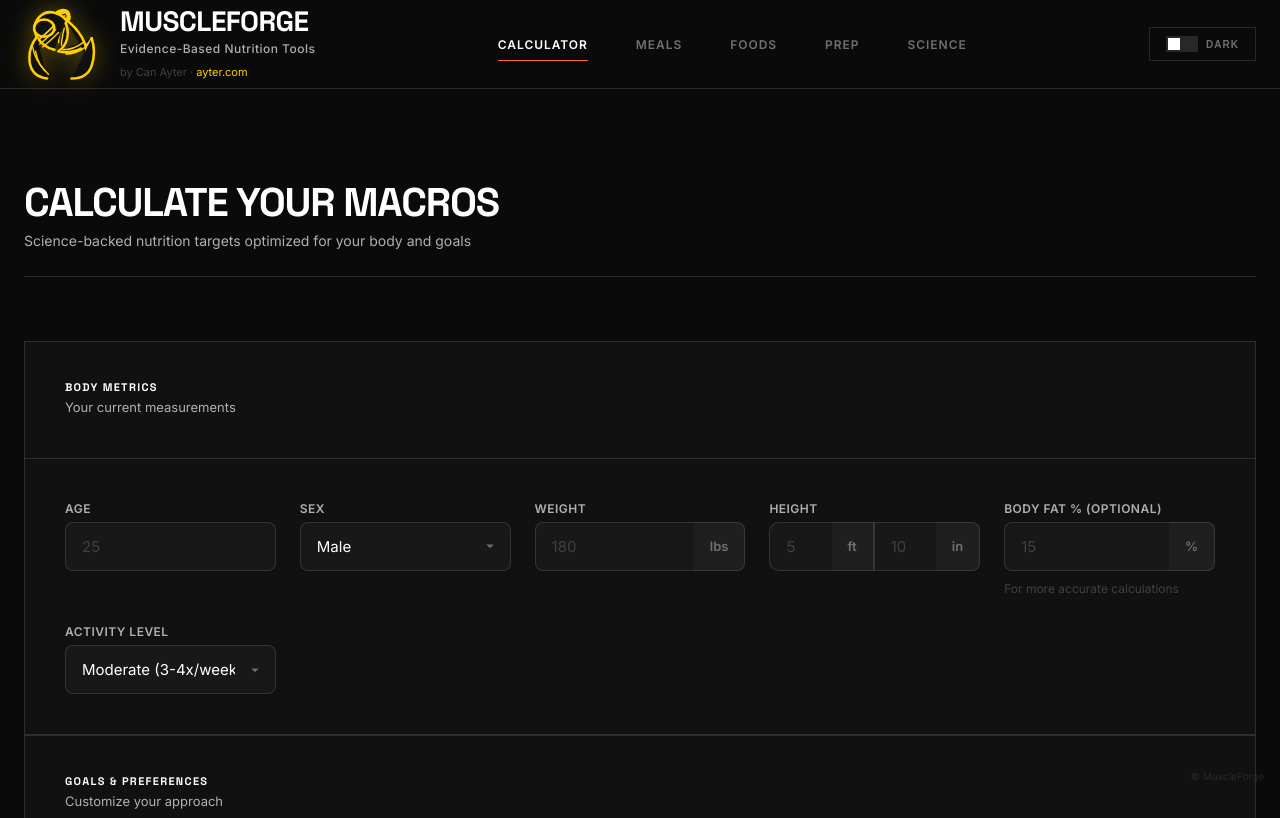
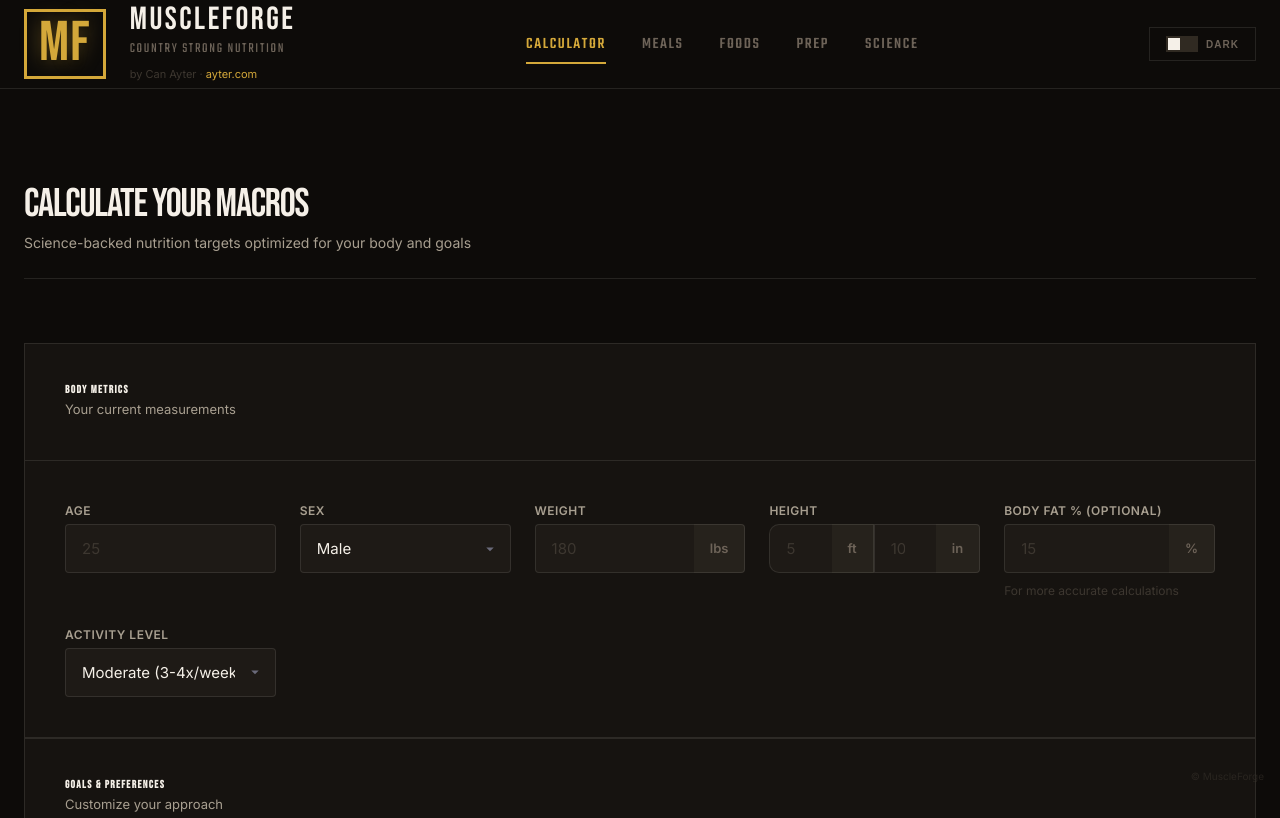
Before and after one commit to canayter/muscleforge, a plain HTML site: page index.html in a window 1280 px wide. Shown: the top 818 px of the page. Drawn offline with Linux system fonts and the light colour scheme.

Commit message:
Western/country theme overhaul
- Logo changed to bold "MF" text with border
- Western fonts: Bebas Neue for headers, Teko for UI
- Rugged color palette: aged gold, burnt sienna, warm blacks
- New tagline: "Country Strong Nutrition"
- Updated buttons with western styling
- Warmer, earthier UI throughout

Co-Authored-By: Claude Opus 4.5 <noreply@anthropic.com>

```diff
--- a/index.html
+++ b/index.html
@@ -8,10 +8,10 @@
   <meta name="robots" content="noindex, nofollow"/>
   <title>MuscleForge | Professional Bodybuilding Nutrition Planner</title>
 
-  <!-- Fonts -->
+  <!-- Fonts - Western/Rugged -->
   <link rel="preconnect" href="https://fonts.googleapis.com">
   <link rel="preconnect" href="https://fonts.gstatic.com" crossorigin>
-  <link href="https://fonts.googleapis.com/css2?family=Space+Grotesk:wght@300;400;500;600;700&family=Inter:wght@300;400;500;600&display=swap" rel="stylesheet">
+  <link href="https://fonts.googleapis.com/css2?family=Bebas+Neue&family=Teko:wght@400;500;600;700&family=Inter:wght@300;400;500;600&display=swap" rel="stylesheet">
 
   <!-- Copy Protection -->
   <script>
@@ -26,54 +26,54 @@
 
   <style>
 /* ═══════════════════════════════════════════════════════════════════════════
-   MUSCLEFORGE - NEON BRUTALIST
-   Dark-first. Electric accents. Uncompromising.
+   MUSCLEFORGE - WESTERN RUGGED
+   Bold. Masculine. Country Strong.
    ═══════════════════════════════════════════════════════════════════════════ */
 
 :root {
-  /* The Void - Pure deep black */
-  --void: #0a0a0a;
-  --void-elevated: #111111;
-  --void-surface: #181818;
-  --void-float: #1f1f1f;
-  --void-hover: #282828;
-
-  /* Primary - Electric gold/yellow */
-  --primary: #ffd000;
-  --primary-dim: rgba(255,208,0,0.15);
-  --primary-glow: rgba(255,208,0,0.35);
-
-  /* Accent - Hot orange for energy */
-  --accent: #ff6b35;
-  --accent-dim: rgba(255,107,53,0.15);
-  --accent-glow: rgba(255,107,53,0.35);
-
-  /* Signal - Clean white for emphasis */
-  --signal: #ffffff;
-  --signal-dim: rgba(255,255,255,0.1);
-  --signal-glow: rgba(255,255,255,0.2);
-
-  /* Typography - High contrast */
-  --ink: #ffffff;
-  --ink-secondary: #b0b0b0;
-  --ink-tertiary: #707070;
-  --ink-faint: #404040;
-
-  /* Borders - Visible */
-  --line: rgba(255,255,255,0.12);
-  --line-hover: rgba(255,255,255,0.2);
-  --line-active: rgba(255,208,0,0.5);
-
-  /* Macros - Vibrant, distinct */
-  --protein: #ff6b6b;
-  --carbs: #4ecdc4;
-  --fat: #ffe66d;
-  --calories: #ff6b35;
+  /* The Range - Deep rugged blacks with warmth */
+  --void: #0d0b09;
+  --void-elevated: #161310;
+  --void-surface: #1e1a16;
+  --void-float: #26221c;
+  --void-hover: #302a22;
+
+  /* Primary - Aged gold/brass */
+  --primary: #d4a83a;
+  --primary-dim: rgba(212,168,58,0.18);
+  --primary-glow: rgba(212,168,58,0.4);
+
+  /* Accent - Burnt sienna/rust */
+  --accent: #c45c26;
+  --accent-dim: rgba(196,92,38,0.18);
+  --accent-glow: rgba(196,92,38,0.4);
+
+  /* Signal - Warm white */
+  --signal: #f5f0e8;
+  --signal-dim: rgba(245,240,232,0.1);
+  --signal-glow: rgba(245,240,232,0.2);
+
+  /* Typography - Warm contrast */
+  --ink: #f5f0e8;
+  --ink-secondary: #a89f90;
+  --ink-tertiary: #6d6358;
+  --ink-faint: #3d3730;
+
+  /* Borders - Leather-like */
+  --line: rgba(245,240,232,0.1);
+  --line-hover: rgba(245,240,232,0.18);
+  --line-active: rgba(212,168,58,0.5);
+
+  /* Macros - Earthy but distinct */
+  --protein: #dc5f5f;
+  --carbs: #4a9e8f;
+  --fat: #d4a83a;
+  --calories: #c45c26;
 
   /* System */
-  --success: #00e676;
-  --warning: #ffab00;
-  --danger: #ff4757;
+  --success: #5b9a5b;
+  --warning: #d4a83a;
+  --danger: #b84444;
 
   /* Motion */
   --ease-out-expo: cubic-bezier(0.16, 1, 0.3, 1);
@@ -91,19 +91,19 @@
   --space-3xl: 96px;
   --space-4xl: 128px;
 
-  /* Radius - Slight softness */
-  --radius-sm: 4px;
-  --radius-md: 8px;
-  --radius-lg: 12px;
-}
-
-/* Light mode - Clean, warm white */
+  /* Radius - Minimal, rugged */
+  --radius-sm: 2px;
+  --radius-md: 4px;
+  --radius-lg: 6px;
+}
+
+/* Light mode - Warm parchment */
 [data-theme="light"] {
-  --void: #fafafa;
-  --void-elevated: #ffffff;
-  --void-surface: #f0f0f2;
-  --void-float: #e8e8ec;
-  --void-hover: #dddde2;
+  --void: #f8f4ed;
+  --void-elevated: #fffdf8;
+  --void-surface: #f0ebe0;
+  --void-float: #e6e0d4;
+  --void-hover: #dcd5c8;
 
   --primary: #0099aa;
   --primary-dim: rgba(0,153,170,0.1);
@@ -170,47 +170,45 @@ input, textarea, select {
 }
 
 /* ═══════════════════════════════════════════════════════════════════════════
-   TYPOGRAPHY - Brutal, functional hierarchy
+   TYPOGRAPHY - Western, bold, rugged
    ═══════════════════════════════════════════════════════════════════════════ */
 h1, h2, h3, h4, h5, h6, .display {
-  font-family: 'Space Grotesk', sans-serif;
-  font-weight: 700;
-  letter-spacing: -0.04em;
-  line-height: 0.95;
+  font-family: 'Bebas Neue', 'Teko', sans-serif;
+  font-weight: 400;
+  letter-spacing: 0.04em;
+  line-height: 1;
   text-transform: uppercase;
 }
 
 .display-xl {
-  font-size: clamp(3rem, 8vw, 6rem);
-  font-weight: 700;
-  letter-spacing: -0.05em;
+  font-size: clamp(3.5rem, 10vw, 7rem);
+  letter-spacing: 0.06em;
   line-height: 0.9;
 }
 
 .display-lg {
-  font-size: clamp(2rem, 4vw, 3rem);
-  font-weight: 700;
-  letter-spacing: -0.04em;
+  font-size: clamp(2.5rem, 5vw, 4rem);
+  letter-spacing: 0.05em;
 }
 
 .display-md {
-  font-size: clamp(1.25rem, 2vw, 1.75rem);
-  font-weight: 600;
-  letter-spacing: -0.03em;
+  font-size: clamp(1.5rem, 3vw, 2rem);
+  letter-spacing: 0.04em;
 }
 
 .label {
-  font-size: 0.6875rem;
-  font-weight: 600;
-  letter-spacing: 0.12em;
+  font-family: 'Teko', sans-serif;
+  font-size: 0.8125rem;
+  font-weight: 500;
+  letter-spacing: 0.15em;
   text-transform: uppercase;
   color: var(--ink-tertiary);
 }
 
 .mono {
-  font-family: 'Space Grotesk', monospace;
+  font-family: 'Teko', monospace;
   font-feature-settings: 'tnum';
-  letter-spacing: -0.02em;
+  letter-spacing: 0.02em;
 }
 
 /* Accent text */
@@ -264,49 +262,52 @@ h1, h2, h3, h4, h5, h6, .display {
 }
 
 .logo-mark {
-  width: 72px;
-  height: 72px;
-  position: relative;
-  filter: drop-shadow(0 0 12px var(--primary-glow));
-  transition: filter var(--duration-normal) var(--ease-sharp);
+  font-family: 'Bebas Neue', sans-serif;
+  font-size: 3.5rem;
+  font-weight: 400;
+  letter-spacing: 0.02em;
+  color: var(--primary);
+  line-height: 1;
+  text-shadow: 0 0 20px var(--primary-glow), 0 2px 4px rgba(0,0,0,0.5);
+  transition: text-shadow var(--duration-normal) var(--ease-sharp);
+  border: 3px solid var(--primary);
+  padding: 4px 12px;
+  background: var(--void);
 }
 
 .logo:hover .logo-mark {
-  filter: drop-shadow(0 0 20px var(--primary-glow));
-}
-
-.logo-mark svg {
-  width: 100%;
-  height: 100%;
+  text-shadow: 0 0 30px var(--primary-glow), 0 0 60px var(--primary-dim);
 }
 
 .logo-type {
   display: flex;
   flex-direction: column;
-  gap: 4px;
+  gap: 2px;
 }
 
 .logo-name {
-  font-family: 'Space Grotesk', sans-serif;
-  font-size: 1.75rem;
-  font-weight: 700;
-  letter-spacing: -0.02em;
+  font-family: 'Bebas Neue', sans-serif;
+  font-size: 2rem;
+  font-weight: 400;
+  letter-spacing: 0.08em;
   text-transform: uppercase;
   color: var(--ink);
   line-height: 1;
 }
 
 .logo-tag {
-  font-size: 0.75rem;
-  font-weight: 500;
-  letter-spacing: 0.04em;
-  color: var(--ink-secondary);
+  font-family: 'Teko', sans-serif;
+  font-size: 0.875rem;
+  font-weight: 400;
+  letter-spacing: 0.12em;
+  text-transform: uppercase;
+  color: var(--ink-tertiary);
 }
 
 .logo-credit {
   font-size: 0.6875rem;
   color: var(--ink-faint);
-  margin-top: 2px;
+  margin-top: 4px;
 }
 
 .logo-credit a {
@@ -320,49 +321,49 @@ h1, h2, h3, h4, h5, h6, .display {
 }
 
 @media (max-width: 768px) {
-  .logo-mark { width: 56px; height: 56px; }
-  .logo-name { font-size: 1.25rem; }
-  .logo-tag { font-size: 0.625rem; }
+  .logo-mark { font-size: 2.5rem; padding: 2px 8px; }
+  .logo-name { font-size: 1.5rem; }
+  .logo-tag { font-size: 0.75rem; }
 }
 
 /* Nav */
 .nav-primary {
   display: flex;
   align-items: center;
-  gap: 0;
+  gap: var(--space-xs);
 }
 
 .nav-link {
   position: relative;
-  padding: var(--space-sm) var(--space-lg);
-  font-size: 0.75rem;
-  font-weight: 600;
-  letter-spacing: 0.08em;
+  padding: var(--space-sm) var(--space-md);
+  font-family: 'Teko', sans-serif;
+  font-size: 1rem;
+  font-weight: 500;
+  letter-spacing: 0.1em;
   text-transform: uppercase;
   color: var(--ink-tertiary);
   background: none;
   border: none;
   cursor: pointer;
-  transition: color var(--duration-fast) var(--ease-sharp);
-  font-family: inherit;
+  transition: all var(--duration-fast) var(--ease-sharp);
 }
 
 .nav-link:hover {
-  color: var(--ink);
+  color: var(--primary);
 }
 
 .nav-link.active {
-  color: var(--ink);
+  color: var(--primary);
 }
 
 .nav-link.active::after {
   content: '';
   position: absolute;
-  bottom: -1px;
-  left: var(--space-lg);
-  right: var(--space-lg);
-  height: 1px;
-  background: var(--accent);
+  bottom: 0;
+  left: var(--space-md);
+  right: var(--space-md);
+  height: 2px;
+  background: var(--primary);
 }
 
 /* Theme Toggle - Minimal */
@@ -642,7 +643,7 @@ select.field-input option {
 }
 
 /* ═══════════════════════════════════════════════════════════════════════════
-   BUTTONS - Stark, geometric
+   BUTTONS - Western, rugged
    ═══════════════════════════════════════════════════════════════════════════ */
 .btn {
   display: inline-flex;
@@ -650,25 +651,26 @@ select.field-input option {
   justify-content: center;
   gap: var(--space-sm);
   padding: 14px 32px;
-  font-size: 0.6875rem;
-  font-weight: 700;
-  font-family: 'Space Grotesk', sans-serif;
-  letter-spacing: 0.1em;
+  font-family: 'Teko', sans-serif;
+  font-size: 1rem;
+  font-weight: 500;
+  letter-spacing: 0.12em;
   text-transform: uppercase;
-  border: none;
+  border: 2px solid transparent;
   cursor: pointer;
   transition: all var(--duration-fast) var(--ease-sharp);
   position: relative;
 }
 
 .btn-primary {
-  background: var(--ink);
+  background: var(--primary);
   color: var(--void);
+  border-color: var(--primary);
 }
 
 .btn-primary:hover {
-  background: var(--accent);
-  color: #fff;
+  background: transparent;
+  color: var(--primary);
 }
 
 .btn-primary:active {
@@ -678,26 +680,28 @@ select.field-input option {
 .btn-secondary {
   background: transparent;
   color: var(--ink);
-  border: 1px solid var(--line-hover);
+  border: 2px solid var(--ink-tertiary);
 }
 
 .btn-secondary:hover {
-  border-color: var(--ink);
+  border-color: var(--primary);
+  color: var(--primary);
 }
 
 .btn-ghost {
   background: transparent;
   color: var(--ink-secondary);
   padding: 14px 16px;
+  border: none;
 }
 
 .btn-ghost:hover {
-  color: var(--ink);
+  color: var(--primary);
 }
 
 .btn-sm {
   padding: 10px 20px;
-  font-size: 0.625rem;
+  font-size: 0.875rem;
 }
 
 .btn-lg {
@@ -1524,66 +1528,10 @@ select.field-input option {
     <div class="container">
       <div class="header-inner">
         <div class="logo">
-          <div class="logo-mark">
-            <!-- MuscleForge Mark - Flexed Bicep -->
-            <svg viewBox="0 0 100 100" xmlns="http://www.w3.org/2000/svg">
-              <!-- Main arm shape with thick outline -->
-              <g fill="var(--void-elevated)" stroke="var(--primary)" stroke-width="3.5" stroke-linecap="round" stroke-linejoin="round">
-
-                <!-- Fist at top -->
-                <path d="M58 4 C52 2 46 4 44 8 C42 12 44 18 50 22 C48 20 45 16 44 12 C43 8 46 4 52 3 C58 2 62 5 63 10 C64 14 62 18 58 20 L56 18 C60 16 62 12 60 8 C58 5 54 4 50 6"/>
-
-                <!-- Finger creases -->
-                <path d="M48 7 Q52 9 56 7" fill="none" stroke-width="2"/>
-                <path d="M49 11 Q53 13 57 11" fill="none" stroke-width="2"/>
-                <path d="M50 15 Q54 17 58 15" fill="none" stroke-width="2"/>
-
-                <!-- Wrist/forearm connection -->
-                <path d="M50 22 C46 26 42 32 40 40 C38 48 38 54 42 58"/>
-
-                <!-- Forearm outer edge -->
-                <path d="M56 18 C60 24 62 32 60 42 C58 50 54 56 48 60"/>
-
-                <!-- Forearm muscle lines -->
-                <path d="M52 24 C50 32 48 40 48 48" fill="none" stroke-width="2"/>
-                <path d="M56 28 C54 36 52 44 52 52" fill="none" stroke-width="2"/>
-
-                <!-- BICEP - the massive peak -->
-                <path d="M42 58 C34 56 24 50 18 40 C12 30 14 18 24 10 C34 2 48 6 58 16"/>
-
-                <!-- Bicep peak curve -->
-                <ellipse cx="28" cy="28" rx="14" ry="12" fill="var(--void-elevated)"/>
-
-                <!-- Bicep separation line -->
-                <path d="M20 44 C28 38 36 30 42 24" fill="none" stroke-width="2.5"/>
-
-                <!-- Bicep muscle detail lines -->
-                <path d="M22 50 C30 44 38 36 44 30" fill="none" stroke-width="2"/>
-                <path d="M26 54 C34 48 42 40 48 34" fill="none" stroke-width="2"/>
-
-                <!-- Tricep lower part -->
-                <path d="M48 60 C56 62 66 62 76 58 C86 54 92 48 94 42"/>
-
-                <!-- Tricep upper connection -->
-                <path d="M58 16 C66 22 74 30 80 40 C86 50 88 58 86 66"/>
-
-                <!-- Tricep muscle line -->
-                <path d="M54 58 C64 58 74 54 82 48" fill="none" stroke-width="2"/>
-                <path d="M58 64 C68 64 78 60 86 54" fill="none" stroke-width="2"/>
-
-                <!-- Shoulder connection -->
-                <path d="M18 40 C10 50 6 62 8 76 C10 88 18 96 32 98"/>
-                <path d="M94 42 C98 54 98 68 94 80 C90 92 80 98 66 98"/>
-
-                <!-- Shoulder detail lines -->
-                <path d="M12 54 C14 66 20 78 30 88" fill="none" stroke-width="2"/>
-                <path d="M16 60 C18 72 24 84 34 92" fill="none" stroke-width="2"/>
-              </g>
-            </svg>
-          </div>
+          <div class="logo-mark">MF</div>
           <div class="logo-type">
             <span class="logo-name">MUSCLEFORGE</span>
-            <span class="logo-tag">Evidence-Based Nutrition Tools</span>
+            <span class="logo-tag">Country Strong Nutrition</span>
             <span class="logo-credit">by Can Ayter · <a href="https://ayter.com" target="_blank">ayter.com</a></span>
           </div>
         </div>
```
